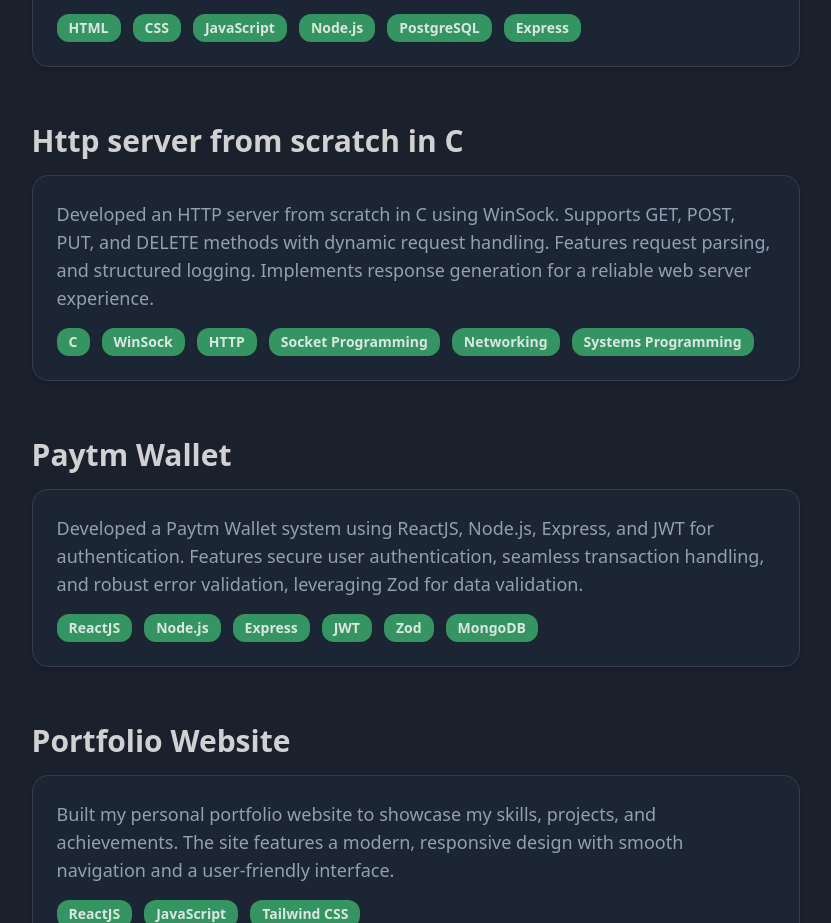
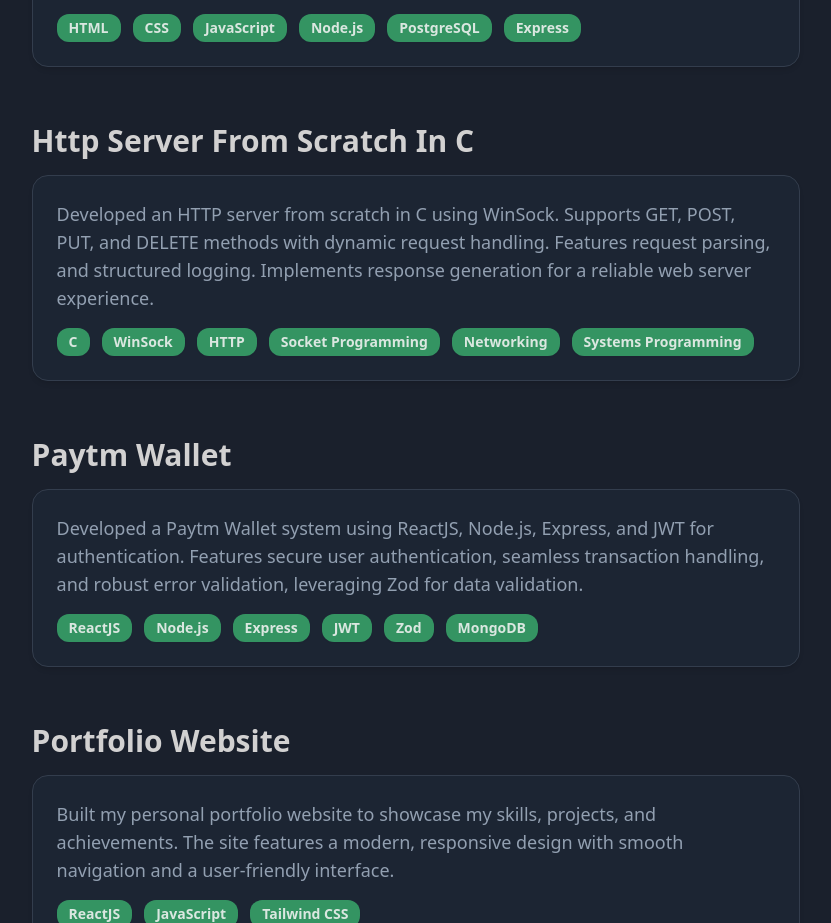
Before and after one commit to Ankritjarngal/portfolio-website, a React (Vite) app in the folder portfolio/: page / in a window 1280 px wide. Shown: the part 1500-2423 px from the top of the page, without its empty margins (150-981 px from the left). Built offline with nearby package versions, Linux system fonts and the light colour scheme; no server answers.

Commit message:
updated side bar

```diff
--- a/portfolio/pages/Projects.jsx
+++ b/portfolio/pages/Projects.jsx
@@ -27,7 +27,7 @@ export function Projects() {
         </div>
         <div className="transform hover:scale-[1.02] transition-all">
           <PerProject
-            title="Http server from scratch in C"
+            title="Http Server From Scratch In C"
             text="Developed an HTTP server from scratch in C using WinSock. Supports GET, POST, PUT, and DELETE methods with dynamic request handling. Features  request parsing, and structured logging. Implements  response generation for a reliable web server experience."
             skills = {["C", "WinSock", "HTTP", "Socket Programming", "Networking", "Systems Programming"]}
             projectLink="https://github.com/Ankritjarngal/http-server-from-scratch-in-c"
--- a/portfolio/src/index.css
+++ b/portfolio/src/index.css
@@ -21,3 +21,8 @@ html, body {
   padding: 0;
   overflow-x: hidden;
 }
+img {
+  pointer-events: none;
+  user-select: none;
+  -webkit-user-drag: none;
+}
```
